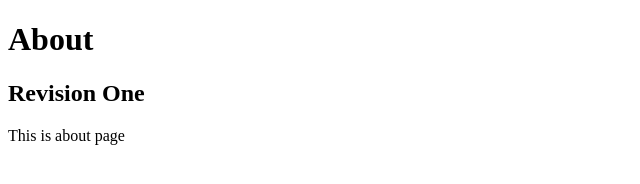
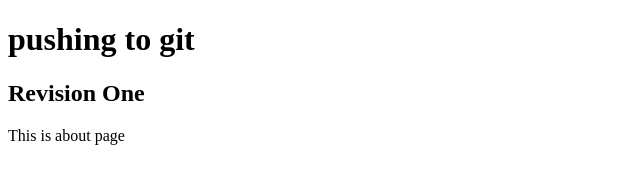
Before and after one commit to kyunnghee/wordpress, a plain HTML site: page about.html in a window 1280 px wide. Shown: the whole page, without its empty margins (0-640 px from the left). Drawn offline with Linux system fonts and the light colour scheme.

Commit message:
change file for testing push

```diff
--- a/about.html
+++ b/about.html
@@ -5,7 +5,7 @@
 	<title>project</title>
 </head>
 <body>
-	<h1>About</h1>
+	<h1>pushing to git</h1>
 	<h2>Revision One</h2>
 	<p>This is about page</p>
 </body>
```
